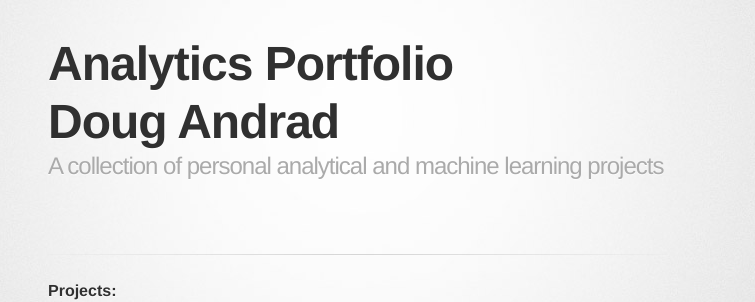
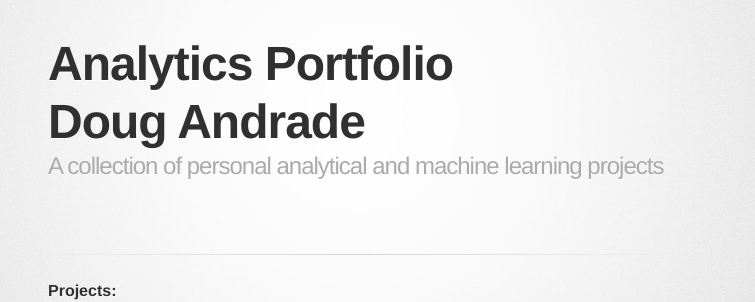
Before and after one commit to dougrandrade/dougrandrade.github.io, a Jekyll site: the page built from index.md, in a window 1280 px wide. Shown: the top 302 px of the page, without its empty margins (282-1037 px from the left). Built offline with Jekyll 4.4.1, drawn with Linux system fonts in a browser that asks for light colours; some web fonts are replaced; our own code applies the rules of GitHub Pages for plain Markdown files.

Commit message:
Update index.md

```diff
--- a/index.md
+++ b/index.md
@@ -1,11 +1,11 @@
 ---
-title: "Analytics Portfolio<br>Doug Andrad"
+title: "Analytics Portfolio<br>Doug Andrade"
 description: "A collection of personal analytical and machine learning projects"
 author: Doug Andrade
 ---
 
 #### Projects:
-- [U.S. Endangered Names of Our Century](dougrandade/US_Name_Records/index.md)
+- [U.S. Endangered Names of Our Century](US_Name_Records/index.md)
 - [Virginia Electric Power Analysis for Solar Power Panel Investent]([dougrandade/SolarPanelCostAnalysis/index.md](https://github.com/dougrandrade/SolarPanelCostAnalysis/blob/main/index.md))
 
 <div class="image-container">
```
